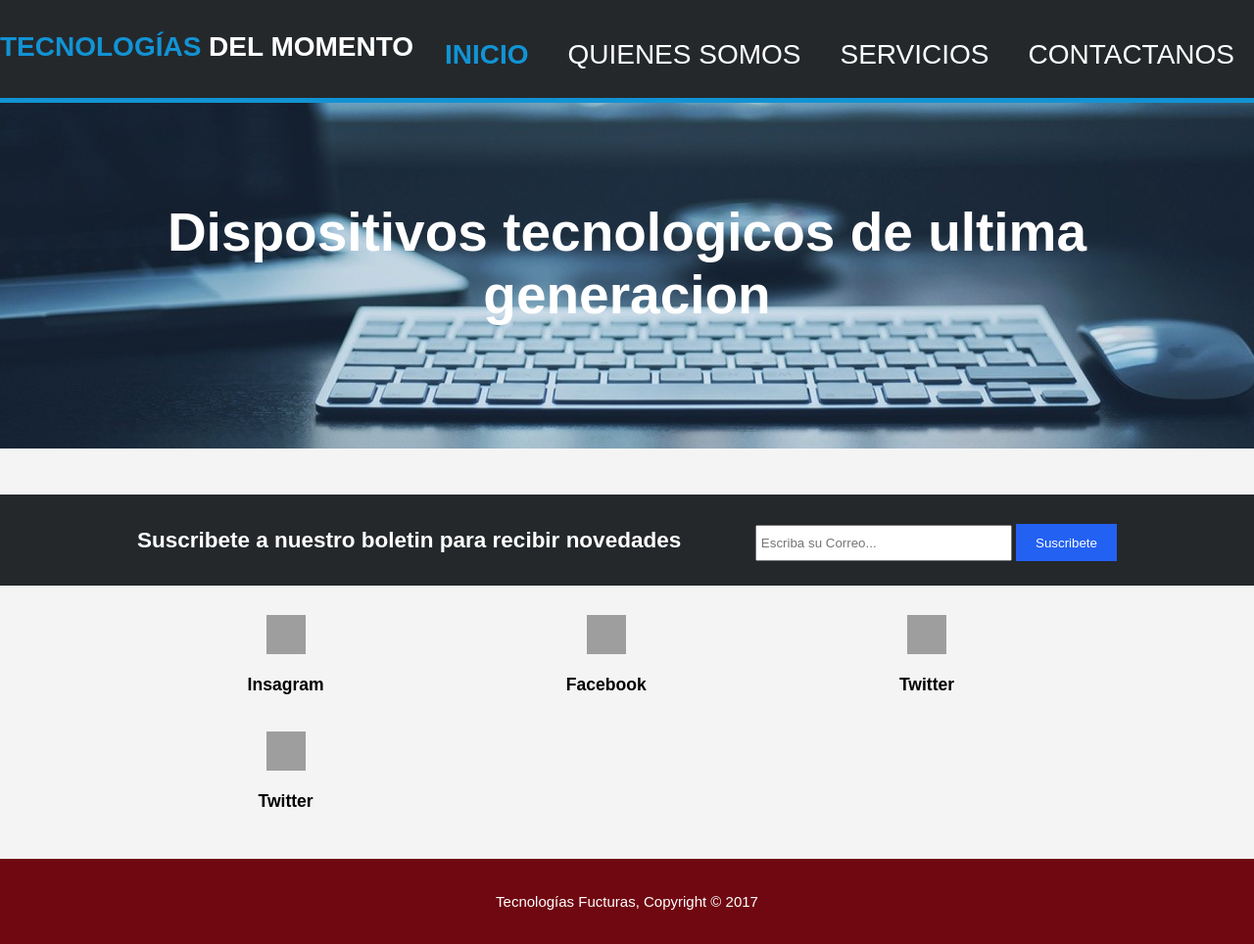
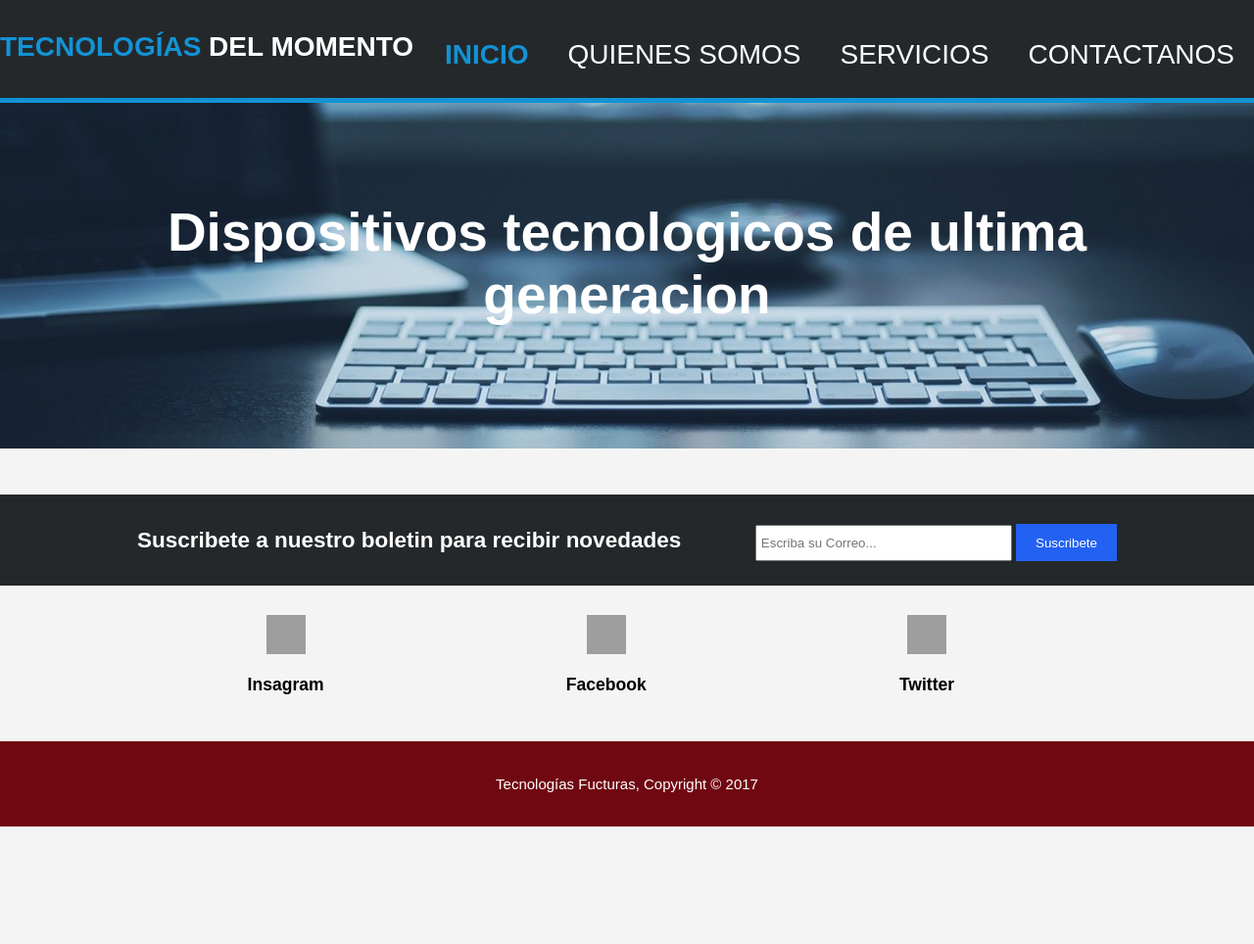
Before and after one commit to Practicaelectiva/Practicaparaelectiva, a plain HTML site: page index.html in a window 1280 px wide. Shown: the whole page at 98% size. After the commit the page ends 844 px from the top, so only its background shows below. Drawn offline with Linux system fonts and the light colour scheme; grey boxes are pictures that could not be loaded.

Commit message:
Elvis elimino el segundo acceso directo de twitter

```diff
--- a/index.html
+++ b/index.html
@@ -66,12 +66,6 @@
 			<h3>Twitter</h3>
 		</div>
 
-		<div class="redes">
-			<a href="URL-Twitter" target="_blank"><img alt="siguenos en Twitter" height="40" src="https://www.gulfprog.com/wp-content/uploads/2017/01/twitter-download-1.png" title="siguenos en Twitter" width="40" /></a>
-
-			<h3>Twitter</h3>
-		</div>
-
 	</div>
 </section>
 
```
